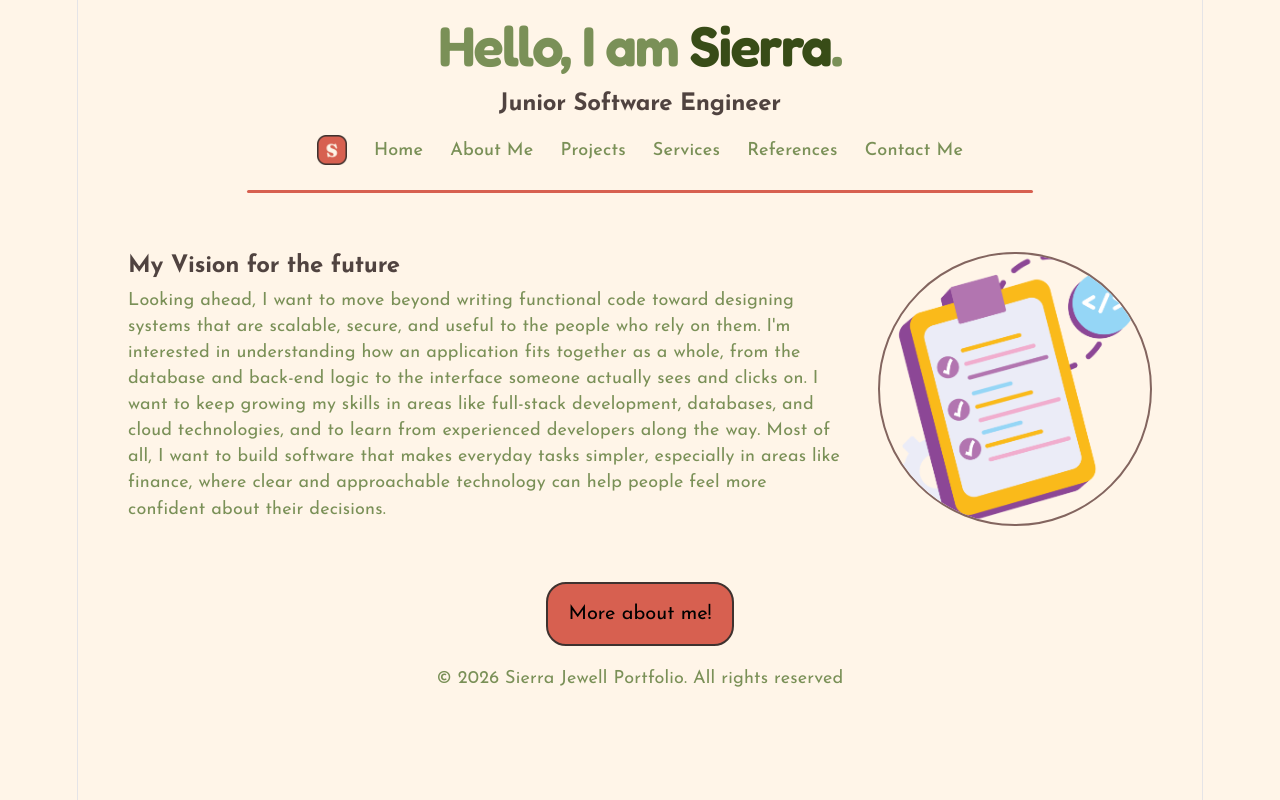
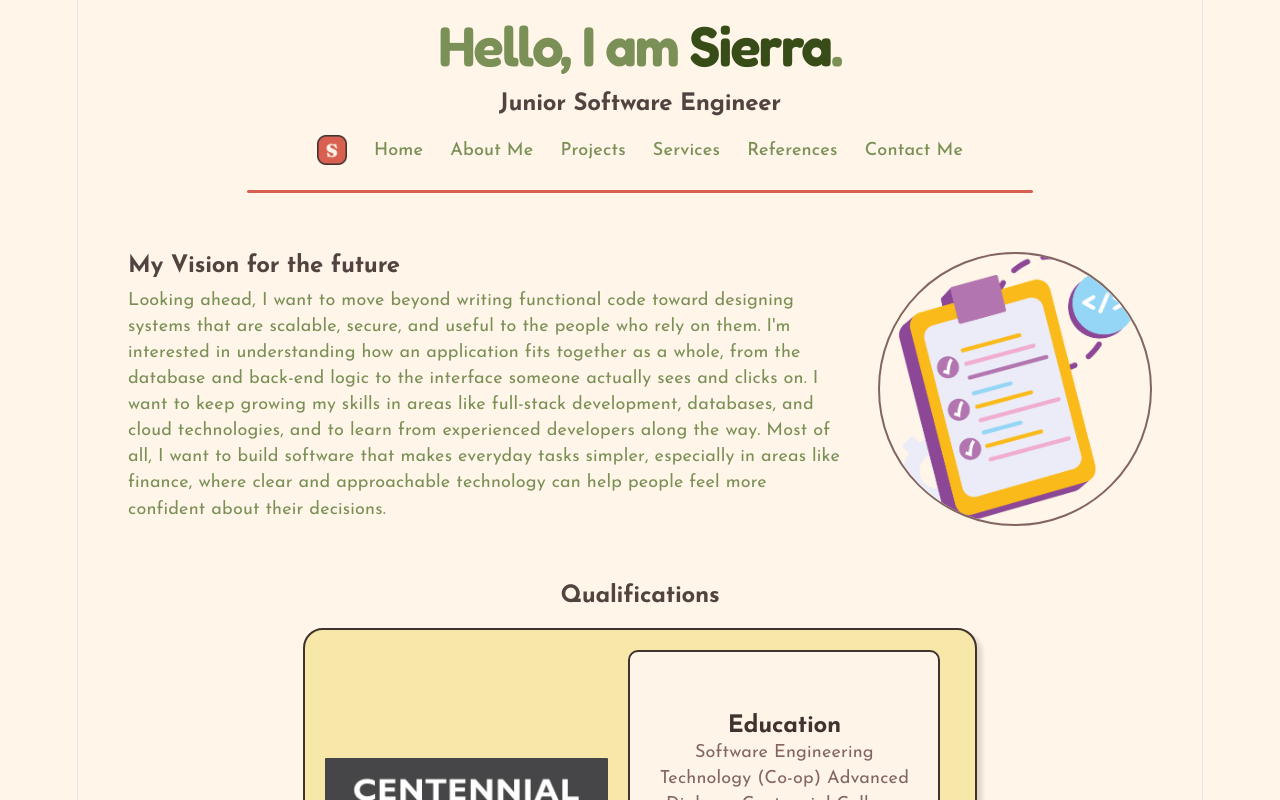
Before and after one commit to SierraJ212/Sierra_Jewell_Portfolio_Website, a React (Vite) app in the folder client/: page / in a window 1280 px wide. Shown: the top 800 px of the page. Built offline with nearby package versions, Linux system fonts and the light colour scheme; a web font is replaced by a local one.

Commit message:
Added Education section

```diff
--- a/client/src/components/Home.jsx
+++ b/client/src/components/Home.jsx
@@ -9,6 +9,8 @@
 import { useNavigate } from "react-router-dom";
 import programming from "../assets/programming.png";
 import Layout from "./Layout.jsx";
+import CentennialLogo from "../assets/CentennialCollegeLogo.jpg";
+import Card from "./Card.jsx";
 
 function Home() {
   const navigate = useNavigate();
@@ -20,9 +22,18 @@ function Home() {
             title="My Vision for the future"
             description="Looking ahead, I want to move beyond writing functional code toward designing systems that are scalable, secure, and useful to the people who rely on them. I'm interested in understanding how an application fits together as a whole, from the database and back-end logic to the interface someone actually sees and clicks on. I want to keep growing my skills in areas like full-stack development, databases, and cloud technologies, and to learn from experienced developers along the way. Most of all, I want to build software that makes everyday tasks simpler, especially in areas like finance, where clear and approachable technology can help people feel more confident about their decisions."
         />
+        <h2>Qualifications</h2>
+        <Card
+        image={CentennialLogo}
+        title="Education"
+        description={`Software Engineering Technology (Co-op) Advanced Diploma\n Centennial College, Toronto, ON.`}
+        date="Sept. 2025 - Present"
+        />
+      <div className="btnContainer">
         <button className="btn" onClick={() => navigate("/about")}>
           More about me!
         </button>
+      </div>
     </>
   );
 }
--- a/client/src/components/References.jsx
+++ b/client/src/components/References.jsx
@@ -21,7 +21,7 @@ function References() {
       <p><a href="https://www.vecteezy.com/free-png/laptop-logo">Laptop Logo PNGs by Vecteezy</a></p>
       <p><a href="https://www.vecteezy.com/free-png/java-logo">Java Logo PNGs by Vecteezy</a></p>
       <p><a href="https://www.vecteezy.com/free-png/database-logo">Database Logo PNGs by Vecteezy</a></p>
-      <p><a href="https://www.vecteezy.com/free-png/programming">Programming PNGs by Vecteezy</a></p>
+      <p><a href="https://www.vecteezy.com/free-png/programming">Centennial College Logo</a></p>
     </div>
   );
 }
--- a/client/src/index.css
+++ b/client/src/index.css
@@ -226,6 +226,9 @@ hr {
   background-color: #D76050;
   border-radius: 2px;
 }
+.btnContainer .btn{
+  text-align: center;
+}
 .btn{
   background-color: #D76050;
   font-family: 'Josefin Sans',Arial, Helvetica, sans-serif;
```
Also changed, not shown: client/src/assets/CentennialCollegeLogo.jpg (added).
